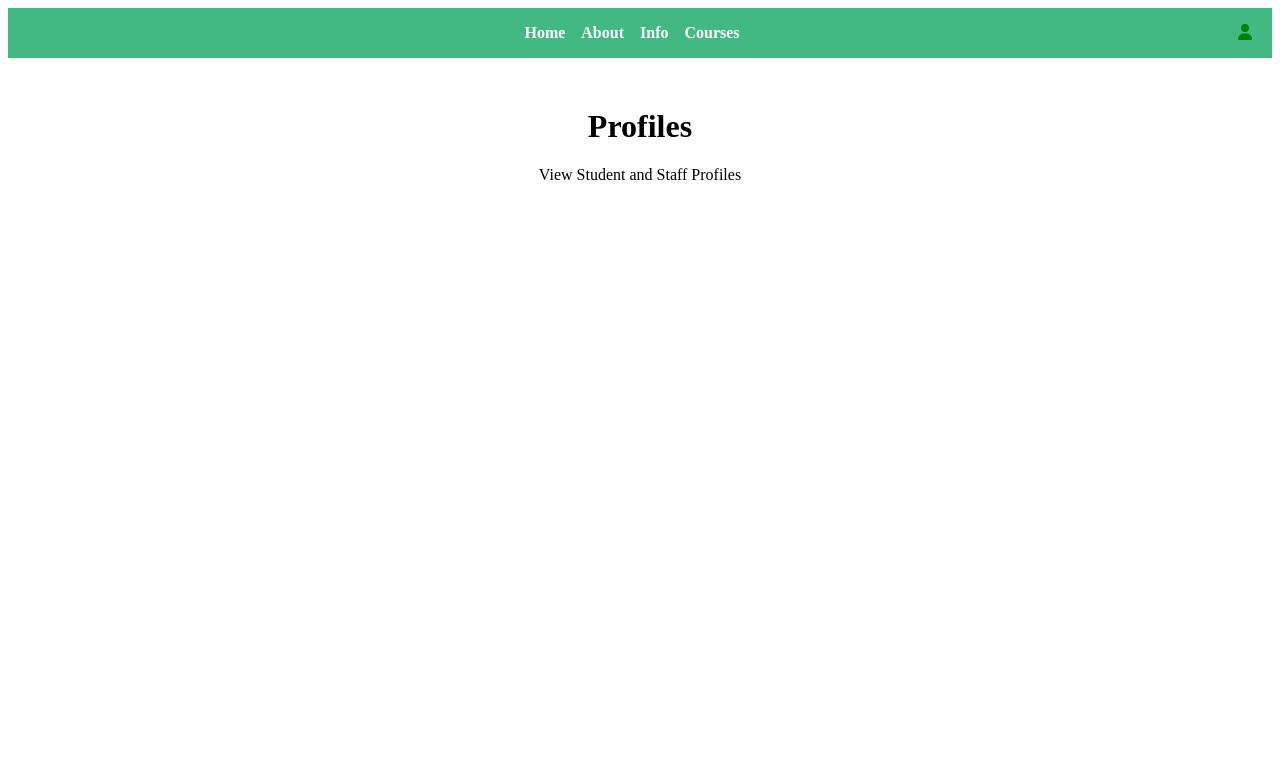
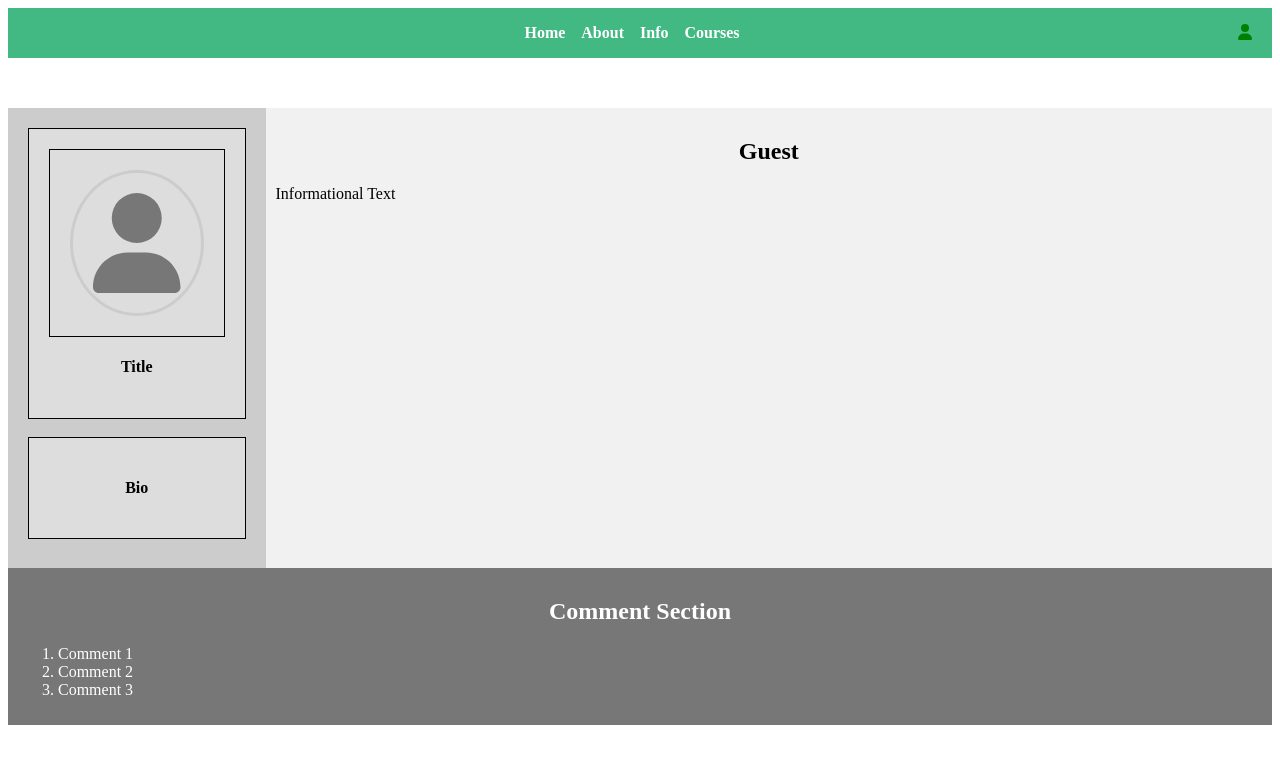
Before and after one commit to neopinp/ClassPeek, a Vue app in the folder frontend/: page /#/profile in a window 1280 px wide. Shown: the top 764 px of the page. Built offline with nearby package versions, Linux system fonts and the light colour scheme.

Commit message:
Global Icon Import and Organization

```diff
--- a/frontend/src/App.vue
+++ b/frontend/src/App.vue
@@ -16,7 +16,7 @@
         </li>
         <li>
           <router-link to="/profile" id="profileIcon">
-            <font-awesome-icon :icon="faUser"/>
+            <font-awesome-icon :icon="['fas', 'user']" />
           </router-link>
         </li>
       </ul>
@@ -26,20 +26,10 @@
 </template>
 
 <script lang="ts">
-import { defineComponent } from "vue";
-import { FontAwesomeIcon } from "@fortawesome/vue-fontawesome";
-import { faUser } from "@fortawesome/free-solid-svg-icons";
+import { defineComponent } from 'vue';
 
 export default defineComponent({
-  name: "ProfilePage",
-  components: {
-    FontAwesomeIcon,
-  },
-  setup() {
-    return {
-      faUser,
-    };
-  },
+  name: 'App',
 });
 </script>
 
@@ -72,8 +62,6 @@ nav ul li a {
 nav ul li a.router-link-exact-active {
   text-decoration: underline;
 }
-
-
 #profileIcon {
   position: absolute;
   right: 20px;
@@ -83,5 +71,4 @@ nav ul li a.router-link-exact-active {
 #profileIcon.router-link-exact-active {
   color: green;
 }
-
 </style>
--- a/frontend/src/components/ProfilePage.vue
+++ b/frontend/src/components/ProfilePage.vue
@@ -1,21 +1,43 @@
 <template>
-    <div class="profilePage">
-      <h1>Profiles</h1>
-      <p>View Student and Staff Profiles</p>
+  <div class="ProfilePage">
+    <main>
+      <section>
+        <div>
+          <div>
+            <!-- Image placeholder for Guest Accounts who have not signed in -->
+            <font-awesome-icon :icon="['fas', 'user']" class="user-icon" />
+          </div>
+          <h4>Title</h4>
+        </div>
+        <br />
+        <div>
+          <h4>Bio</h4>
+        </div>
+      </section>
+      <article>
+        <h1>Guest</h1>
+        <p>Informational Text</p>
+      </article>
+    </main>
+    <footer>
+      <h2>Comment Section</h2>
+      <ol>
+        <li>Comment 1</li>
+        <li>Comment 2</li>
+        <li>Comment 3</li>
+      </ol>
+    </footer>
   </div>
 </template>
 
+
+
 <script lang="ts">
 import { defineComponent } from "vue";
-
+import './styles/ProfilePage.css';
 export default defineComponent({
   name: "ProfilePage",
 });
+
+
 </script>
-
-  <style scoped>
-  .profilePage {
-    text-align: center;
-    margin-top: 50px;
-  }
-  </style>
--- /dev/null
+++ b/frontend/src/components/styles/ProfilePage.css
@@ -0,0 +1,48 @@
+.user-icon {
+  font-size: 100px;
+  color: #777;
+  border: 3px solid #ccc;
+  border-radius: 50%;
+  padding: 20px;
+  display: block;
+  margin: 0 auto;
+}
+
+
+
+
+.ProfilePage {
+  margin-top: 50px;
+}
+
+.ProfilePage main {
+  height: 460px;
+  display: flex;
+}
+
+.ProfilePage article {
+  flex: 9;
+  background-color: #f1f1f1;
+  padding: 10px;
+}
+.ProfilePage section {
+  flex: 1;
+  background: #ccc;
+  padding: 20px;
+}
+
+.ProfilePage div {
+  border: 1px solid black;
+  background: #ddd;
+  padding: 20px;
+}
+
+.ProfilePage footer {
+  background-color: #777;
+  padding: 10px;
+  color: white;
+}
+
+.ProfilePage h1,h2,h3,h4,h5,h6 {
+  text-align: center;
+}
--- a/frontend/src/main.ts
+++ b/frontend/src/main.ts
@@ -1,7 +1,11 @@
+// main.ts
+
 import { createApp } from 'vue'
 import App from './App.vue'
 import router from './router'
+import FontAwesome from './plugins/font-awesome';
 
 createApp(App)
     .use(router)
+    .use(FontAwesome)
     .mount('#app')
--- /dev/null
+++ b/frontend/src/plugins/font-awesome.ts
@@ -0,0 +1,15 @@
+/* font-awesome.ts
+   Global Profile Icon */
+
+import { library } from '@fortawesome/fontawesome-svg-core';
+import { FontAwesomeIcon } from '@fortawesome/vue-fontawesome';
+import { faUser } from '@fortawesome/free-solid-svg-icons';
+
+// Add icons to the library
+library.add(faUser);
+
+export default {
+  install(app: any) {
+    app.component('font-awesome-icon', FontAwesomeIcon);
+  },
+};
--- a/frontend/src/router/index.ts
+++ b/frontend/src/router/index.ts
@@ -1,3 +1,5 @@
+// index.ts
+
 import { createRouter, createWebHashHistory, RouteRecordRaw } from 'vue-router'
 import HomePage from '@/components/HomePage.vue'
 import AboutPage from '@/components/AboutPage.vue'
--- /dev/null
+++ b/frontend/src/shims-fontawesome.d.ts
@@ -0,0 +1,5 @@
+// src/shims-fontawesome.d.ts
+declare module './plugins/font-awesome' {
+  const FontAwesome: any;
+  export default FontAwesome;
+}
```
Lines whose indentation alone changed are shown as unchanged.
